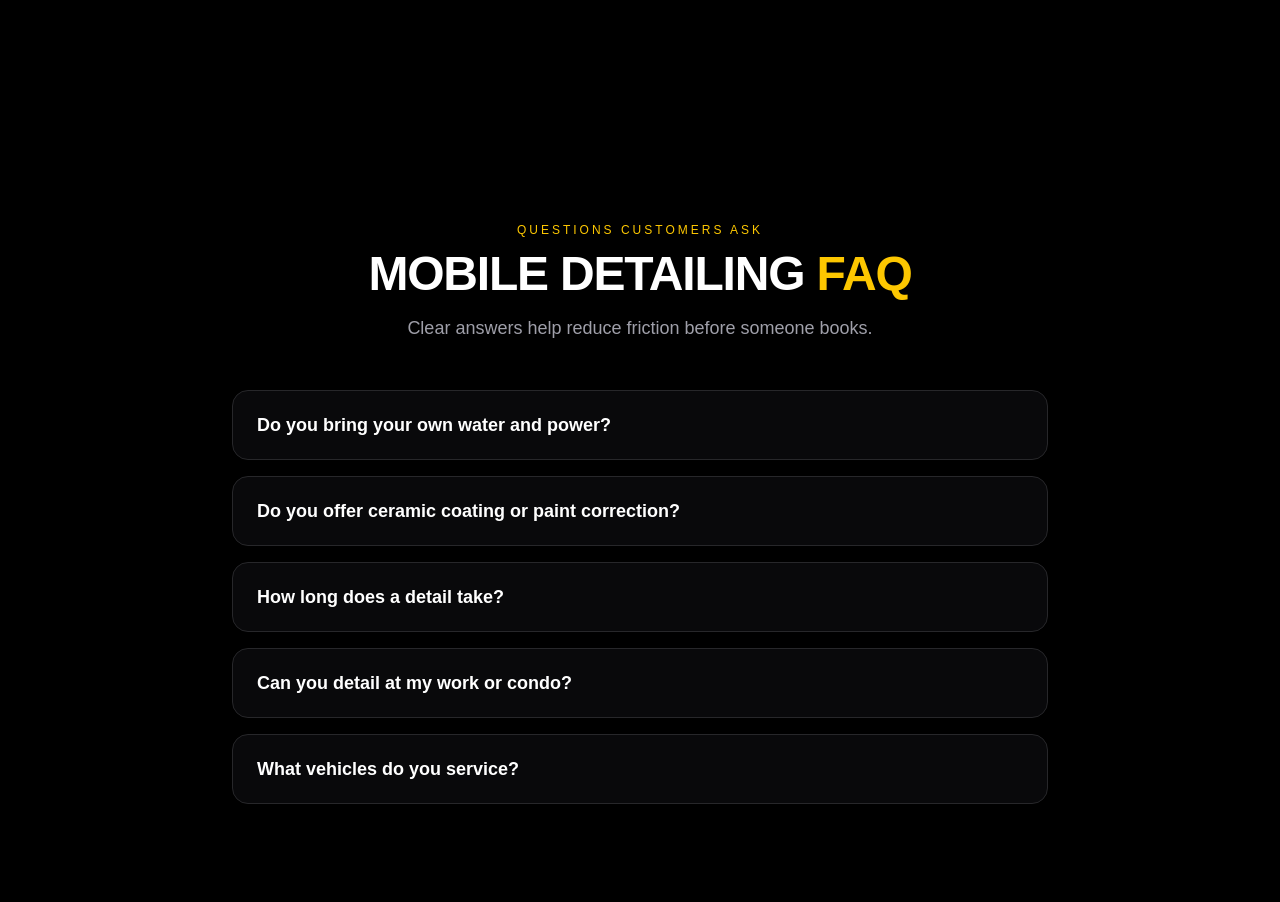
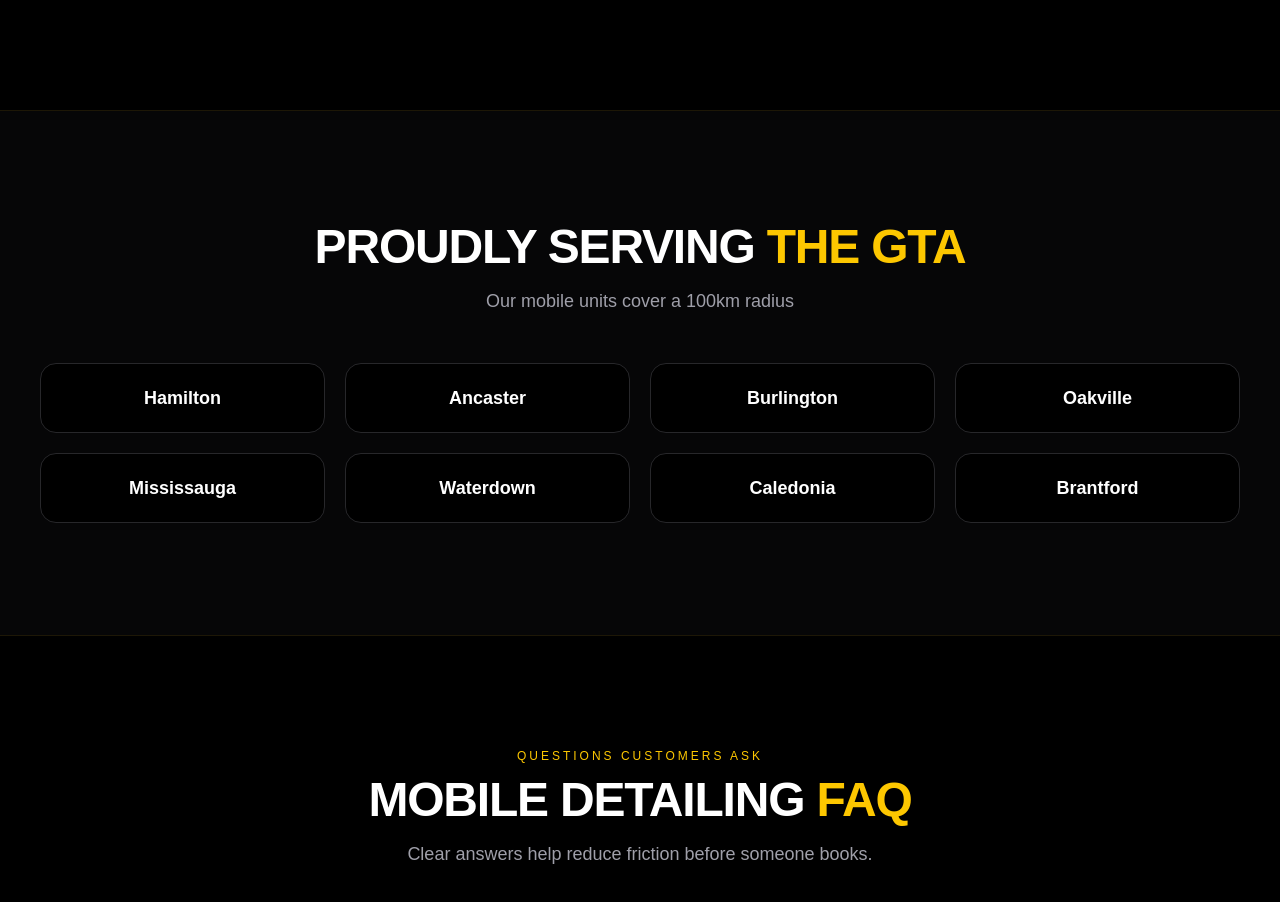
Before and after one commit to detailedbyrs/rs-detailing-site, a Next.js app: page / in a window 1280 px wide. Shown: the part 5119-6021 px from the top of the page. Built offline with nearby package versions, Linux system fonts and the light colour scheme.

Commit message:
Added service area section

```diff
--- a/app/page.js
+++ b/app/page.js
@@ -483,6 +483,43 @@ export default function Home() {
           </div>
         </section>
 
+        <section className="border-y border-yellow-500/10 bg-zinc-950/70 py-20 md:py-28">
+  <div className="mx-auto max-w-7xl px-6 md:px-10">
+
+    {/* Heading */}
+    <div className="mx-auto mb-12 max-w-3xl text-center">
+      <h2 className="text-3xl font-black uppercase leading-none tracking-tight text-white md:text-5xl">
+        Proudly Serving <span className="text-yellow-400">The GTA</span>
+      </h2>
+      <p className="mt-4 text-base text-zinc-400 md:text-lg">
+        Our mobile units cover a 100km radius
+      </p>
+    </div>
+
+    {/* City Cards */}
+    <div className="grid gap-5 sm:grid-cols-2 md:grid-cols-4">
+      {[
+        "Hamilton",
+        "Ancaster",
+        "Burlington",
+        "Oakville",
+        "Mississauga",
+        "Waterdown",
+        "Caledonia",
+        "Brantford"
+      ].map((city) => (
+        <div
+          key={city}
+          className="rounded-2xl border border-zinc-800 bg-black p-5 text-center transition hover:border-yellow-500/40 hover:-translate-y-1"
+        >
+          <p className="text-lg font-bold text-white">{city}</p>
+        </div>
+      ))}
+    </div>
+
+  </div>
+</section>
+
         <section id="faq" className="py-20 md:py-28">
           <div className="mx-auto max-w-4xl px-6 md:px-10">
             <div className="mx-auto mb-12 max-w-3xl text-center">
```
